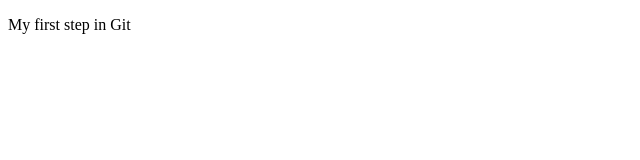
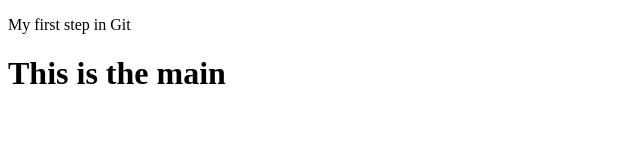
Before and after one commit to WMOH-DEV/git-practice, a plain HTML site: page index.html in a window 1280 px wide. Shown: the whole page, without its empty margins (0-640 px from the left). Drawn offline with Linux system fonts and the light colour scheme.

Commit message:
finalize the main

```diff
--- a/index.html
+++ b/index.html
@@ -10,6 +10,7 @@
 
 <body>
     <p>My first step in Git</p>
+    <h1>This is the main</h1>
 </body>
 
 </html>
--- a/style.css
+++ b/style.css
@@ -0,0 +1,3 @@
+body{
+    background-color: #f2f2f2;
+}
```
